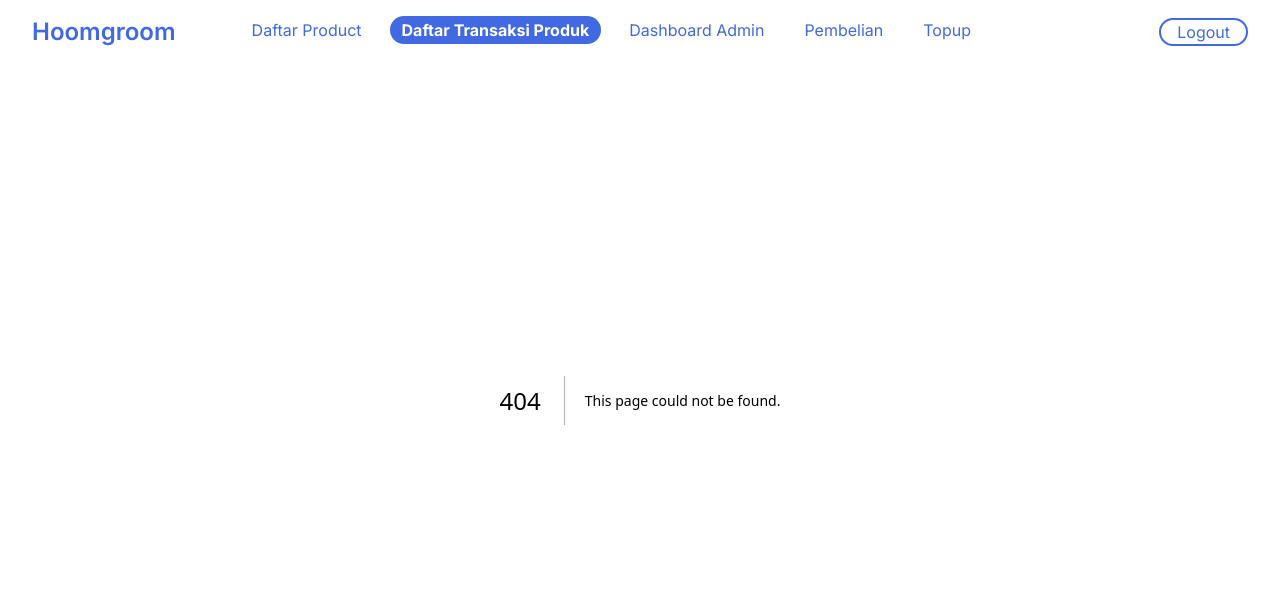
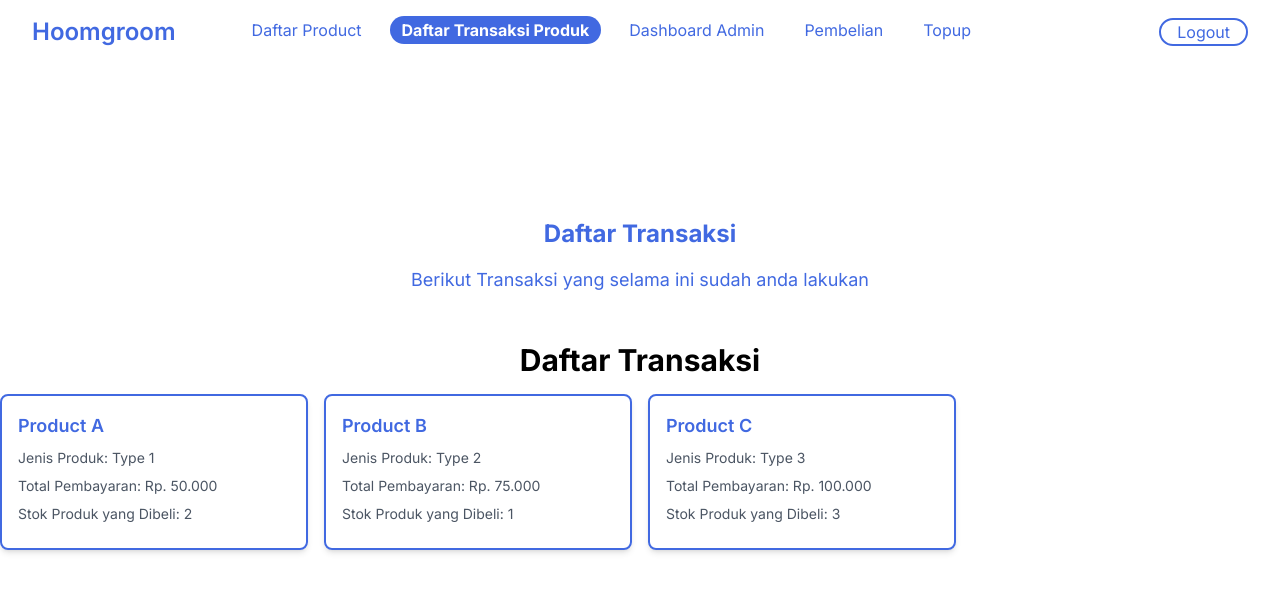
Before and after one commit to shirinzarqaa/hoomgroom-frontend, a Next.js app: page /daftar-transaksi-produk in a window 1280 px wide. Before the commit this address had no page. Shown: the top 592 px of the page. Built offline with nearby package versions, Linux system fonts and the light colour scheme.

Commit message:
feat(daftar-transaksi): add daftar transaksi page

```diff
--- /dev/null
+++ b/app/daftar-transaksi-produk/page.tsx
@@ -0,0 +1,70 @@
+"use client";
+
+import React from "react";
+import Link from "next/link";
+
+type TransactionData = {
+    id: string;
+    productName: string;
+    type: string;
+    totalPrice: number;
+    stock: number;
+};
+
+// Dummy transaction data
+const dummyTransactionData: TransactionData[] = [
+    {
+        id: "1",
+        productName: "Product A",
+        type: "Type 1",
+        totalPrice: 50000,
+        stock: 2,
+    },
+    {
+        id: "2",
+        productName: "Product B",
+        type: "Type 2",
+        totalPrice: 75000,
+        stock: 1,
+    },
+    {
+        id: "3",
+        productName: "Product C",
+        type: "Type 3",
+        totalPrice: 100000,
+        stock: 3,
+    },
+];
+
+const TransactionCard = ({ transaction }: { transaction: TransactionData }) => {
+    return (
+        <div className="border-2 border-blue-primary rounded-lg p-4 shadow-md">
+            <h2 className="text-lg font-semibold mb-2 text-blue-primary">{transaction.productName}</h2>
+            <p className="text-sm text-gray-600 mb-2 text-blue-primary">Jenis Produk: {transaction.type}</p>
+            <p className="text-sm text-gray-600 mb-2 text-blue-primary">Total Pembayaran: Rp. {transaction.totalPrice.toLocaleString('id-ID')}</p>
+            <p className="text-sm text-gray-600 mb-2 text-blue-primary">Stok Produk yang Dibeli: {transaction.stock}</p>
+        </div>
+    );
+};
+
+export default function TransactionPage() {
+
+    return (
+        <section className="bg-primary min-h-screen flex flex-col items-center justify-center gap-4">
+            <div className="text-center">
+                <h1 className="text-2xl font-bold mb-4 text-blue-primary">Daftar Transaksi</h1>
+                <p className="text-lg text-blue-primary">
+                    Berikut Transaksi yang selama ini sudah anda lakukan
+                </p>
+            </div>
+            <div className="container mx-auto py-8">
+                <h1 className="text-3xl font-bold mb-4 text-center">Daftar Transaksi</h1>
+                <div className="grid grid-cols-1 md:grid-cols-2 lg:grid-cols-4 gap-4">
+                    {dummyTransactionData.map((transaction) => (
+                        <TransactionCard key={transaction.id} transaction={transaction} />
+                    ))}
+                </div>
+            </div>
+        </section>
+    );
+}
```
